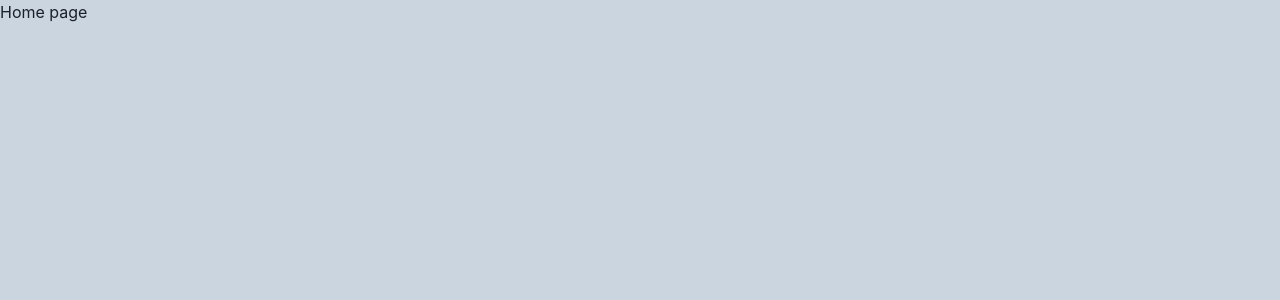
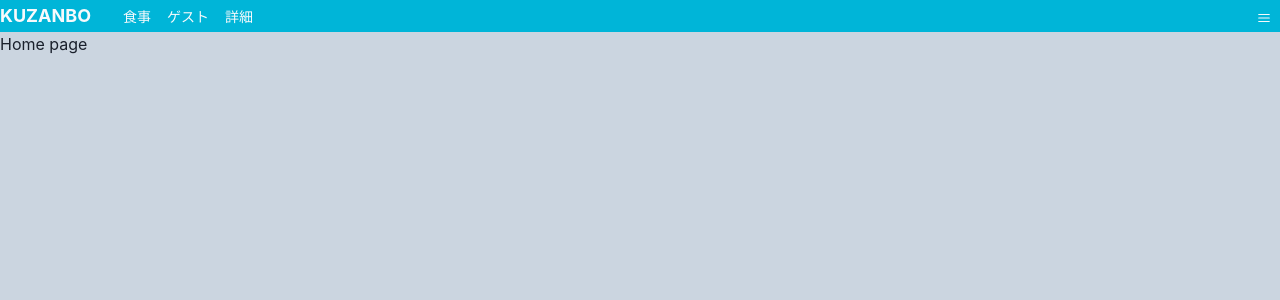
Before and after one commit to miyabiit/kuzanbo-bookviewer, a React (Create React App) app: page /home in a window 1280 px wide. Shown: the top 300 px of the page. Built offline with nearby package versions, Linux system fonts and the light colour scheme.

Commit message:
add header and drawer

```diff
--- /dev/null
+++ b/src/components/atoms/button/MenuIconButton.js
@@ -0,0 +1,16 @@
+import { IconButton } from "@chakra-ui/react";
+import { HamburgerIcon } from "@chakra-ui/icons";
+
+export const MenuIconButton = (props) => {
+  const { onOpen } = props;
+  return (
+    <IconButton
+      size="sm"
+      icon={<HamburgerIcon />}
+      variant="unstyled"
+      //display={{ base: "block", md: "none" }}
+      display={{ base: "block" }}
+      onClick={onOpen}
+    />
+  );
+};
--- /dev/null
+++ b/src/components/organisms/layout/header.js
@@ -0,0 +1,77 @@
+import { memo, useCallback } from "react";
+import {
+  Flex,
+  Box,
+  Link,
+  useDisclosure,
+  Heading,
+  Drawer,
+  Button,
+  DrawerOverlay,
+  DrawerContent,
+  DrawerBody
+} from "@chakra-ui/react";
+import { useNavigate } from "react-router-dom";
+
+import { MenuIconButton } from "../../atoms/button/MenuIconButton";
+
+export const Header = memo(() => {
+  const navigate = useNavigate();
+  const onClickHome = useCallback(() => navigate("/home"), []);
+  const onClickMenu = useCallback(() => navigate("/menus"), []);
+  const onClickGuests = useCallback(() => navigate("/guests"), []);
+  const onClickGuest = useCallback(() => navigate("/guest"), []);
+
+  const { isOpen, onOpen, onClose } = useDisclosure();
+  return (
+    <>
+      <Flex as="nav" bg="cyan.500" color="gray.50" aling="center">
+        <Flex
+          align="center"
+          as="a"
+          mr={8}
+          _hover={{ cursor: "pointer" }}
+          onClick={onClickHome}
+        >
+          <Heading as="h1" fontSize={{ base: "md", md: "lg" }}>
+            KUZANBO
+          </Heading>
+        </Flex>
+        <Flex
+          align="center"
+          fontSize="sm"
+          display={{ base: "none", md: "flex" }}
+          flexGrow={2}
+        >
+          <Box pr={4}>
+            <Link onClick={onClickMenu}>食事</Link>
+          </Box>
+          <Box pr={4}>
+            <Link onClick={onClickGuests}>ゲスト</Link>
+          </Box>
+          <Box>
+            <Link onClick={onClickGuest}>詳細</Link>
+          </Box>
+        </Flex>
+        <MenuIconButton onOpen={onOpen} />
+      </Flex>
+      <Drawer placement="left" size="xs" onClose={onClose} isOpen={isOpen}>
+        <DrawerOverlay>
+          <DrawerContent>
+            <DrawerBody p={0} bg="gray.100">
+              <Button onClick={onClickHome} w="100%">
+                HOME
+              </Button>
+              <Button onClick={onClickMenu} w="100%">
+                食事
+              </Button>
+              <Button onClick={onClickGuest} w="100%">
+                ゲスト
+              </Button>
+            </DrawerBody>
+          </DrawerContent>
+        </DrawerOverlay>
+      </Drawer>
+    </>
+  );
+});
--- /dev/null
+++ b/src/components/templates/HeaderLayout.js
@@ -0,0 +1,12 @@
+import { memo } from "react";
+import { Header } from "../../components/organisms/layout/header";
+
+export const HeaderLayout = memo((props) => {
+  const { children } = props;
+  return (
+    <>
+      <Header />
+      {children}
+    </>
+  );
+});
--- a/src/router/Router.js
+++ b/src/router/Router.js
@@ -6,15 +6,44 @@ import { MenuToday } from "../components/pages/home/MenuToday";
 import { GuestToday } from "../components/pages/home/GuestToday";
 import { Reservation } from "../components/pages/home/Reservation";
 import { Page404 } from "../components/pages/Page404";
+import { HeaderLayout } from "../components/templates/HeaderLayout";
 
 export const Router = () => {
   return (
     <Routes>
       <Route path="/" element={<Login />} />
-      <Route path="/home" element={<Home />} />
-      <Route path="/menus" element={<MenuToday />} />
-      <Route path="/guests" element={<GuestToday />} />
-      <Route path="/guest" element={<Reservation />} />
+      <Route
+        path="/home"
+        element={
+          <HeaderLayout>
+            <Home />
+          </HeaderLayout>
+        }
+      />
+      <Route
+        path="/menus"
+        element={
+          <HeaderLayout>
+            <MenuToday />
+          </HeaderLayout>
+        }
+      />
+      <Route
+        path="/guests"
+        element={
+          <HeaderLayout>
+            <GuestToday />
+          </HeaderLayout>
+        }
+      />
+      <Route
+        path="/guest"
+        element={
+          <HeaderLayout>
+            <Reservation />
+          </HeaderLayout>
+        }
+      />
       <Route path="*" element={<Page404 />} />
     </Routes>
   );
```
